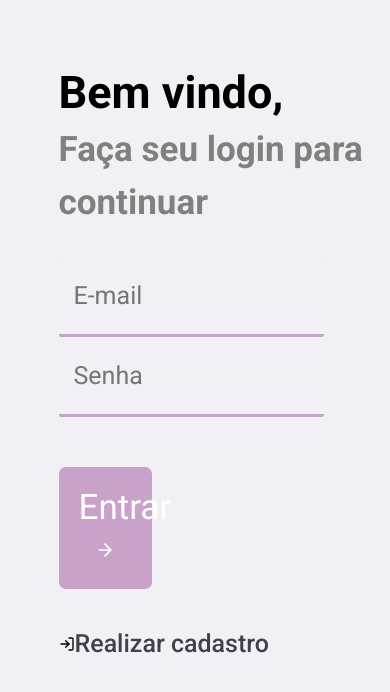
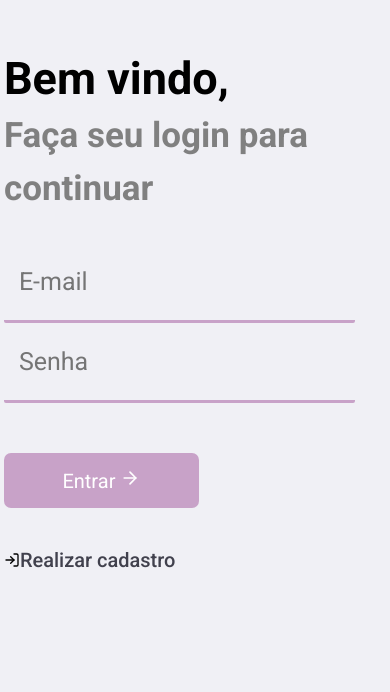
Before and after one commit to omateusamaral/Notes, a React (Create React App) app in the folder frontend/: page / in a window 390 px wide. Shown: the part 110-802 px from the top of the page. Built offline with nearby package versions, Linux system fonts and the light colour scheme.

Commit message:
changed the style

```diff
--- a/frontend/src/Pages/Login/responsive.css
+++ b/frontend/src/Pages/Login/responsive.css
@@ -1,6 +1,25 @@
 @media only screen and (max-width: 490px) {
+  .login-container {
+    max-width: 1350px;
+  }
+  .login-container section.form {
+    display: block;
+  }
   .login-container section.form form {
-    margin-left: 20px;
+    margin: 0;
+    margin-left: 1% !important;
+    width: 100%;
+  }
+  .login-container section.form form .inputLogin {
+    width: 90% !important;
+  }
+  .login-container section.form form .btnLogin {
+    padding: 15px !important;
+    width: 50% !important;
+    font-size: 20px !important;
+  }
+  .login-container section.form form .LinkRegister {
+    font-size: 20px !important;
   }
 }
 
@@ -17,7 +36,7 @@
   }
 
   .login-container section.form form .inputLogin {
-    width: 85%;
+    width: 65%;
   }
 }
 @media only screen and (max-width: 1022px) {
@@ -53,6 +72,9 @@
 @media only screen and (min-width: 1024px) {
   .login-container {
     max-width: 1350px;
+  }
+  .login-container section.form {
+    display: flex;
   }
   .login-container section.form img {
     width: 50%;
```
